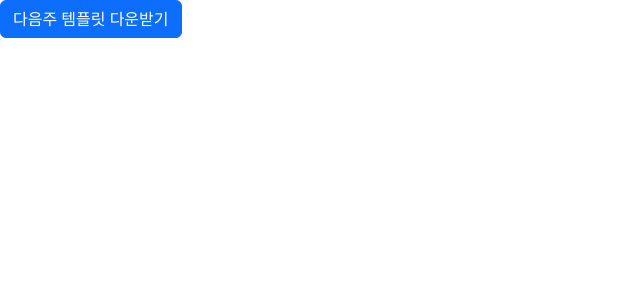
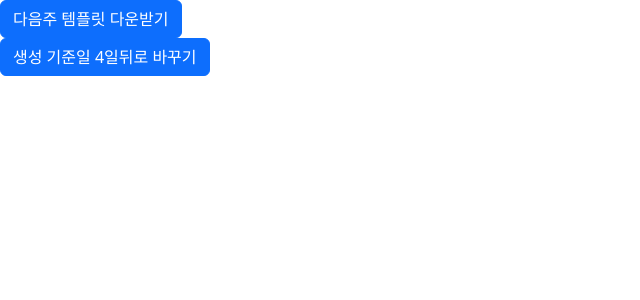
Before and after one commit to kimbrother6/StudyCare, a Flask app: page / in a window 1280 px wide. Shown: the top 300 px of the page, without its empty margins (0-640 px from the left). Run offline with Flask 2, Linux system fonts and the light colour scheme.

Commit message:
html, 버튼 추가

```diff
--- a/StudyCare/templates/home-page.html
+++ b/StudyCare/templates/home-page.html
@@ -13,8 +13,11 @@
 		<input type="text" name="name_title" id="id_title">
 		<input type="submit" class="btn btn-primary" value="전송">
 	</form> -->
-	<form action="/api/createTODO">
+	<form action="/api/download_todo_template">
 		<input type="submit" class="btn btn-primary" value="다음주 템플릿 다운받기">
+	</form>
+	<form action="/api/setting/reference_day/4">
+		<input type="submit" class="btn btn-primary" value="생성 기준일 4일뒤로 바꾸기">
 	</form>
 </body>
 </html>
```
